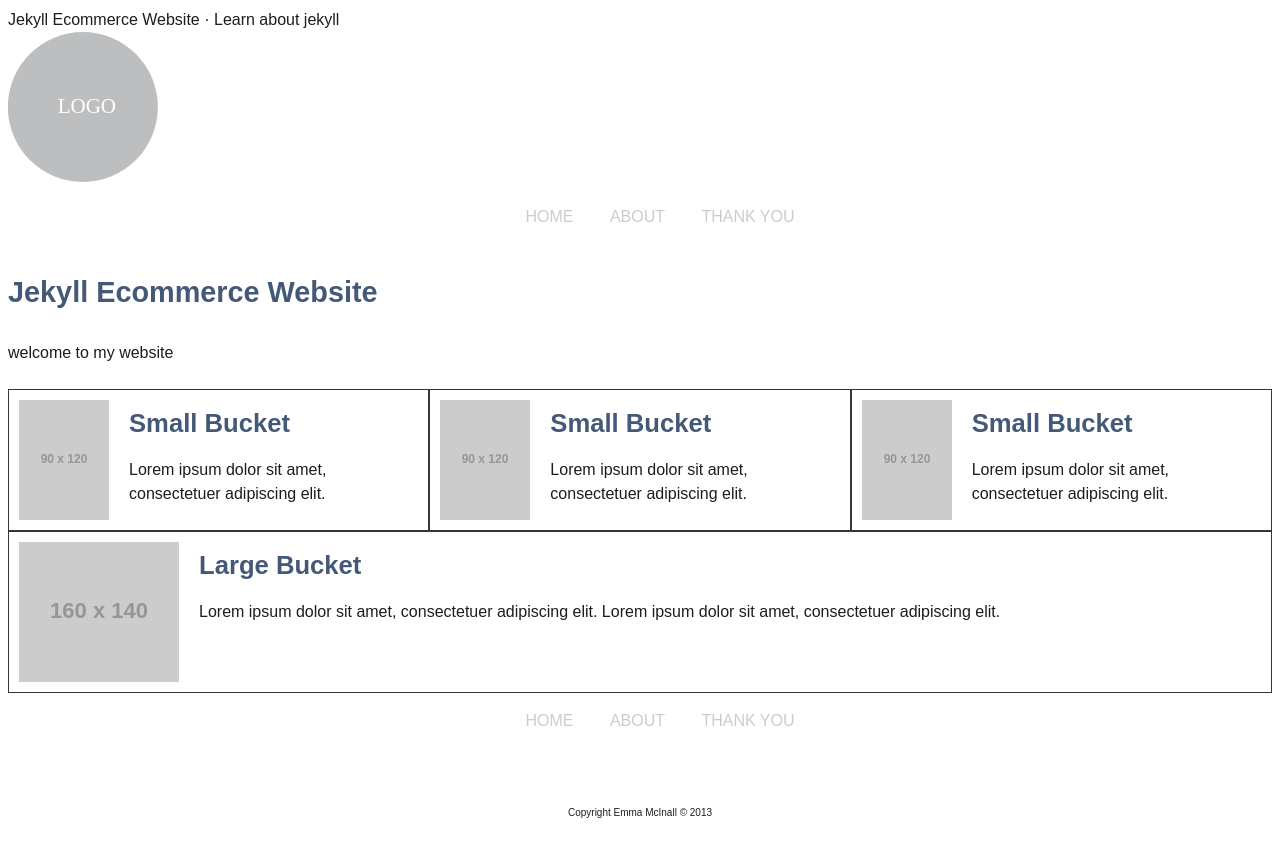
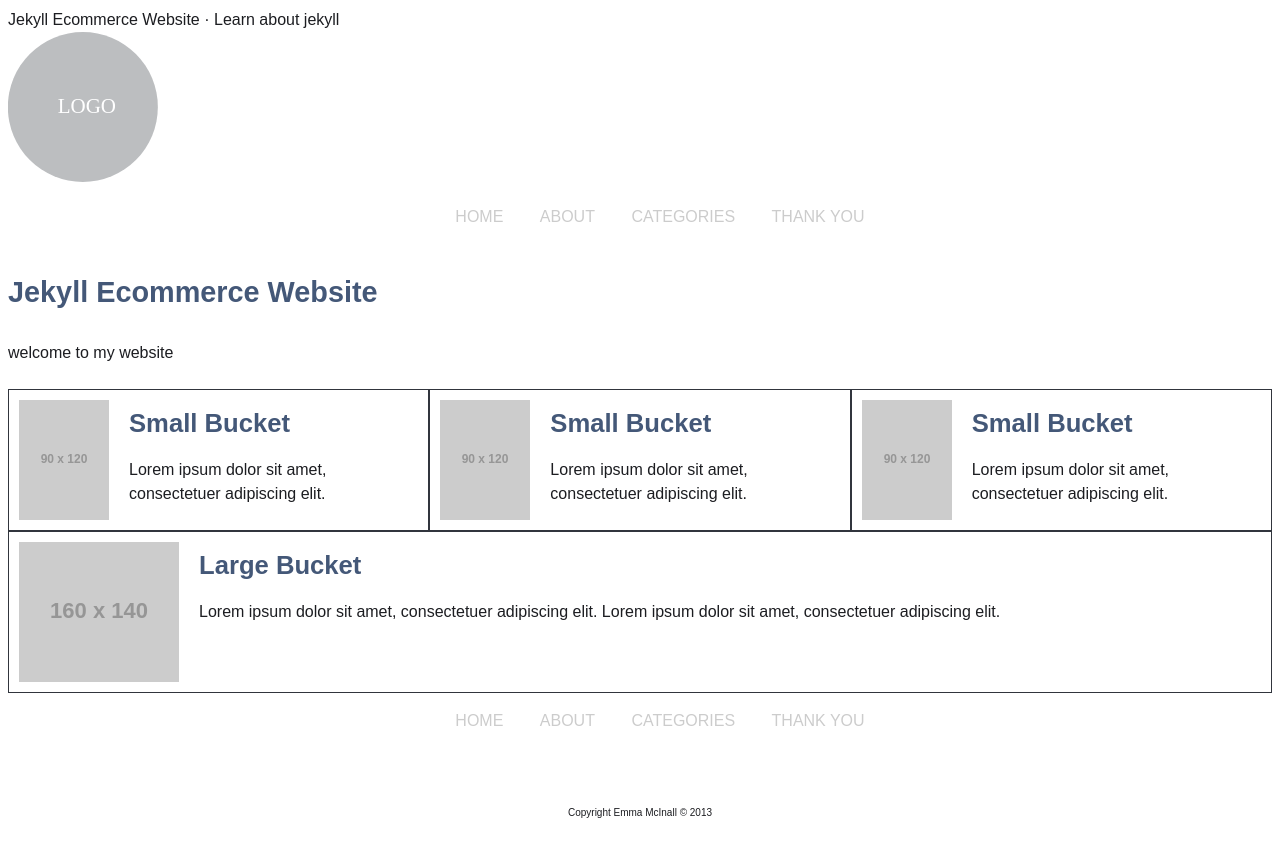
Before and after one commit to mcin0244/jekyll-ecommerce-website, a Jekyll site: the page built from index.html, in a window 1280 px wide. Shown: the top 857 px of the page. Built offline with Jekyll 4.4.1, drawn with Linux system fonts in a browser that asks for light colours; Markdown is read by kramdown in place of the engine named in the settings.

Commit message:
Adding categories to nag

```diff
--- a/_includes/nav.html
+++ b/_includes/nav.html
@@ -3,6 +3,7 @@
 				<ul class="nav {{include.navclass}}" data-state="collapsed">
 					<li><a href="{{site.baseurl}}/index.html">HOME</a></li>
 					<li><a href="{{site.baseurl}}/about.html">ABOUT</a></li>
+					<li><a href="{{site.baseurl}}/categories.html">CATEGORIES</a></li>
 					<li><a href="{{site.baseurl}}/thank-you.html">THANK YOU</a></li>
 				</ul>
 			</nav>
```
